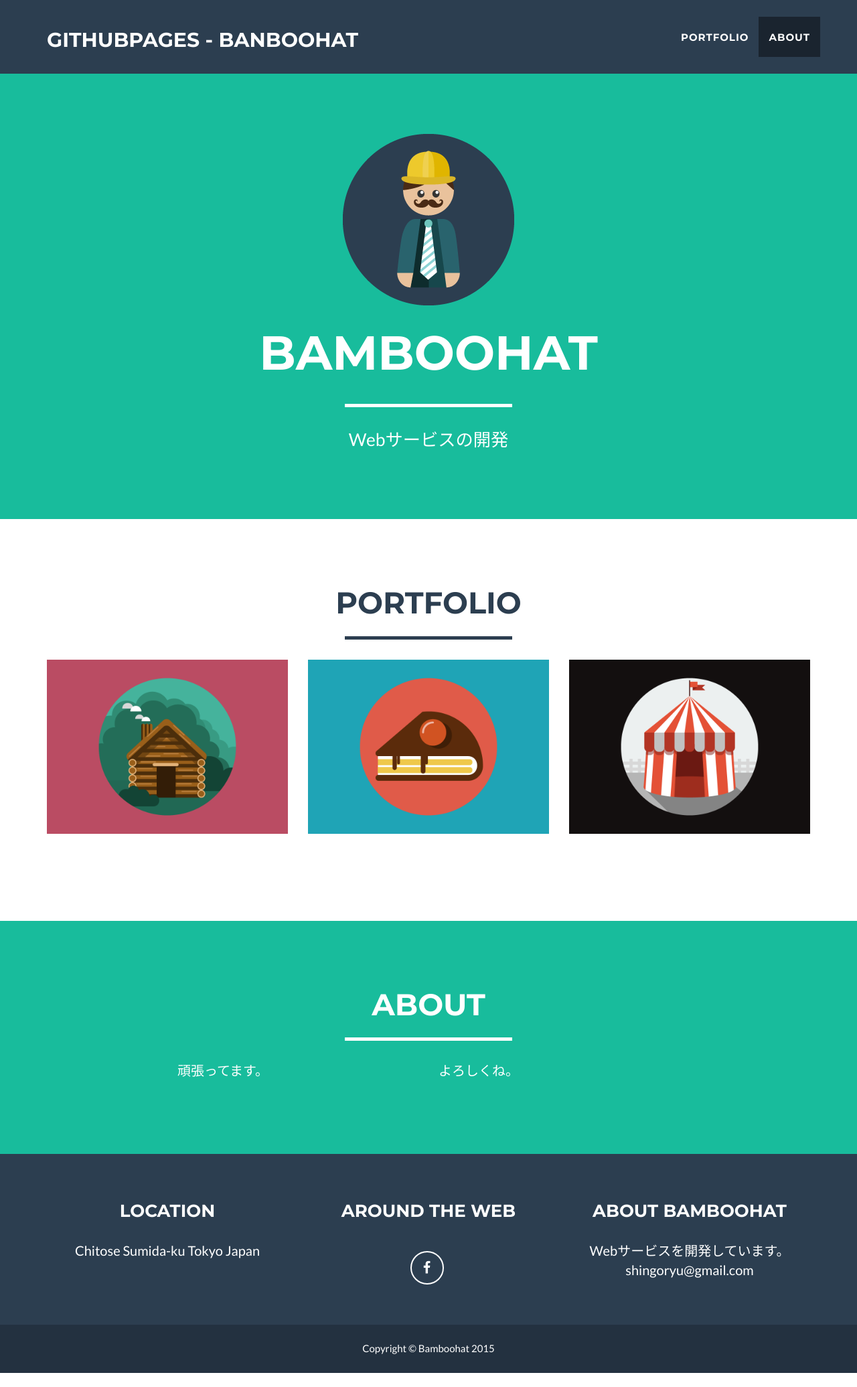
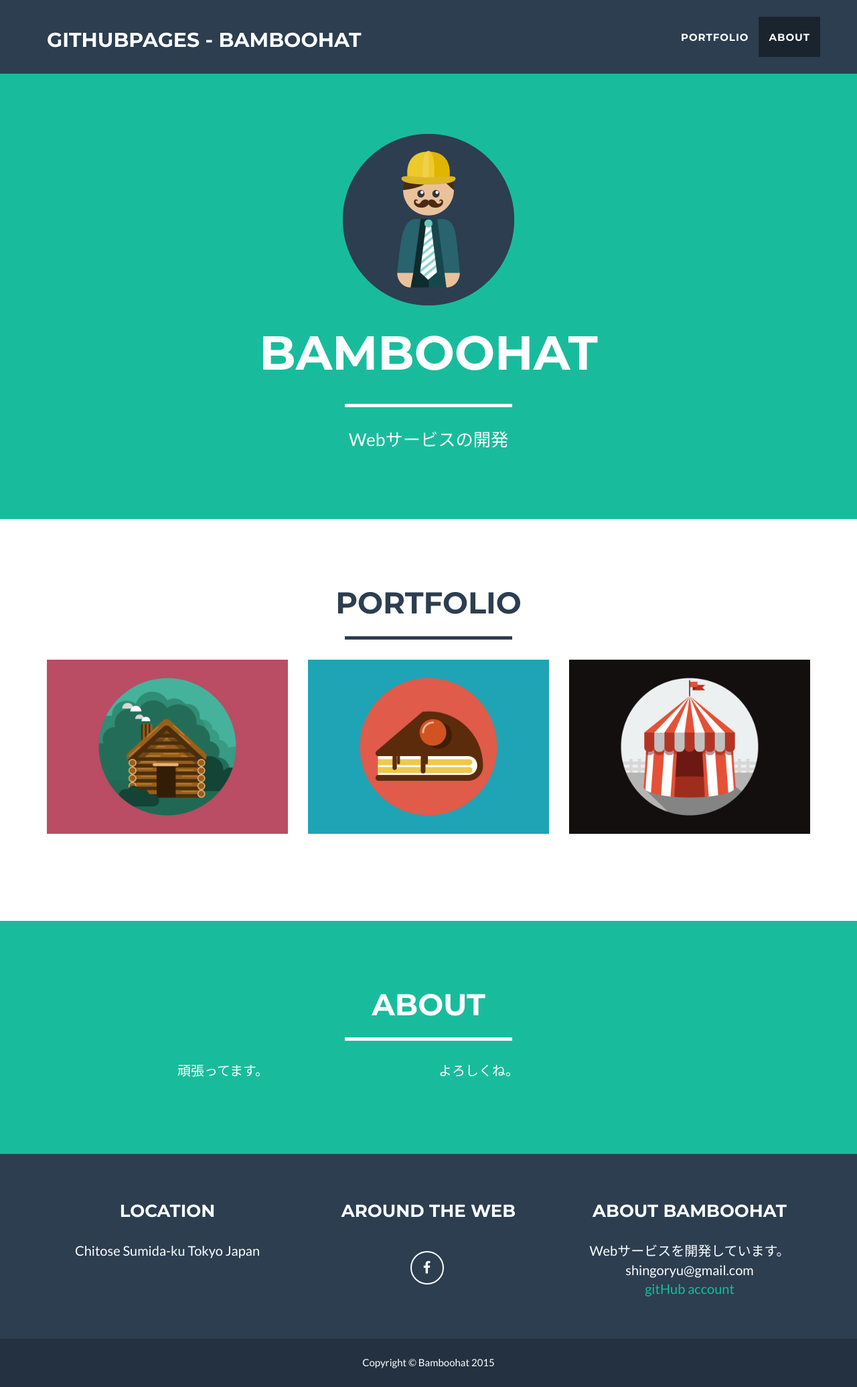
Before and after one commit to bamboohat/bamboohat.github.io, a plain HTML site: page index.html in a window 1280 px wide. Shown: the whole page at 67% size. Before the commit the page ends 2050 px from the top, so only its background shows below. Drawn offline with nearby package versions, Linux system fonts and the light colour scheme.

Commit message:
add github account link

```diff
--- a/index.html
+++ b/index.html
@@ -10,7 +10,7 @@
     <meta name="keyword" content="Webサービス,開発,Ruby,Rails">
     <meta name="author" content="">
 
-    <title>GitHubPages - Banboohat</title>
+    <title>GitHubPages - Bamboohat</title>
 
     <!-- Bootstrap Core CSS - Uses Bootswatch Flatly Theme: http://bootswatch.com/flatly/ -->
     <link href="css/bootstrap.min.css" rel="stylesheet">
@@ -48,7 +48,7 @@
                     <span class="icon-bar"></span>
                     <span class="icon-bar"></span>
                 </button>
-                <a class="navbar-brand" href="#page-top">GitHubPages - Banboohat</a>
+                <a class="navbar-brand" href="#page-top">GitHubPages - Bamboohat</a>
             </div>
 
             <!-- Collect the nav links, forms, and other content for toggling -->
@@ -230,7 +230,9 @@
                     </div>
                     <div class="footer-col col-md-4">
                         <h3>About Bamboohat</h3>
-						<p>Webサービスを開発しています。 shingoryu@gmail.com </p>
+						<p>Webサービスを開発しています。 shingoryu@gmail.com<br>
+						<a href="https://github.com/bamboohat">gitHub account</a>
+						</p>
 						<!-- <p>Freelance is a free to use, open source Bootstrap theme created by <a href="http://startbootstrap.com">Start Bootstrap</a>.</p> -->
                     </div>
                 </div>
```
